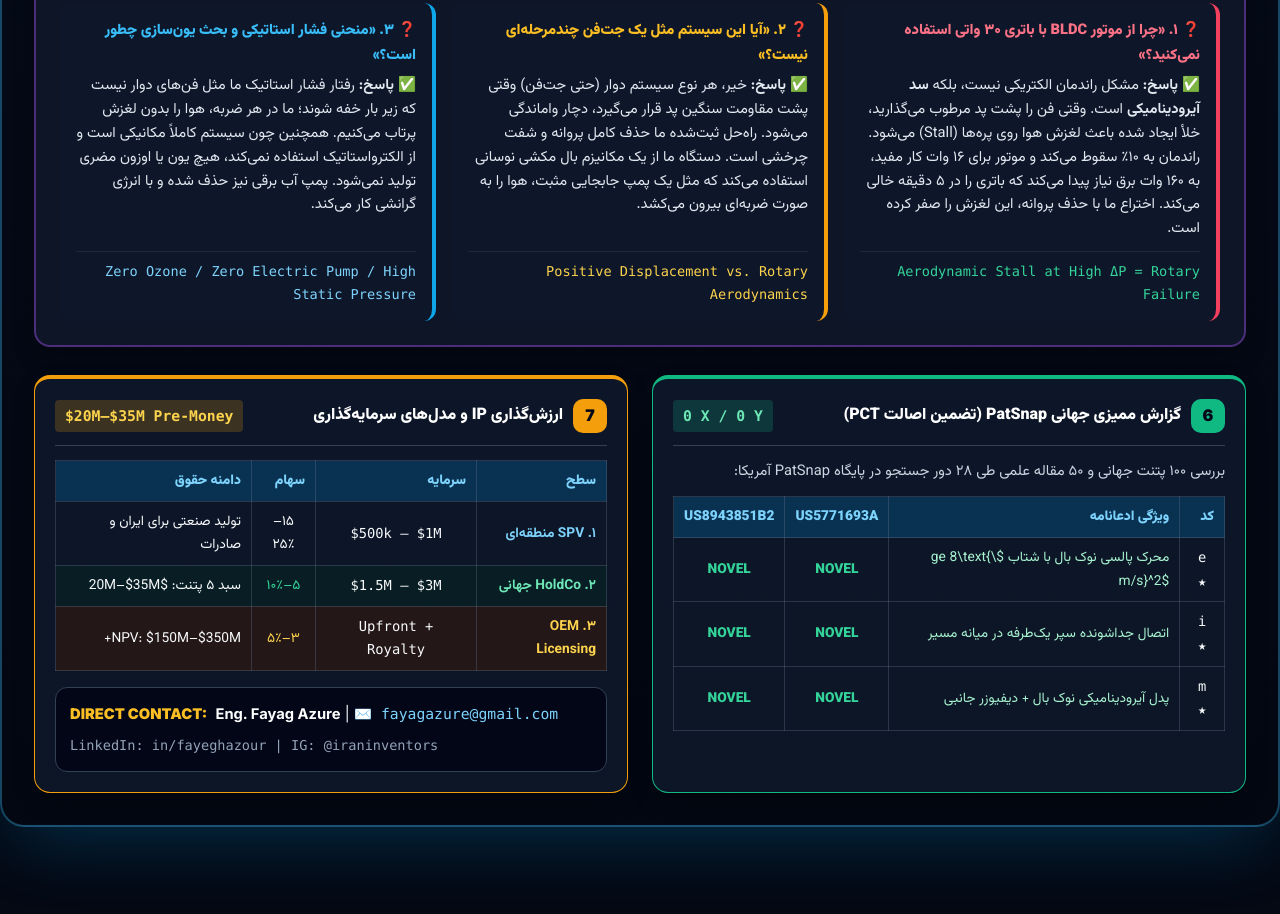
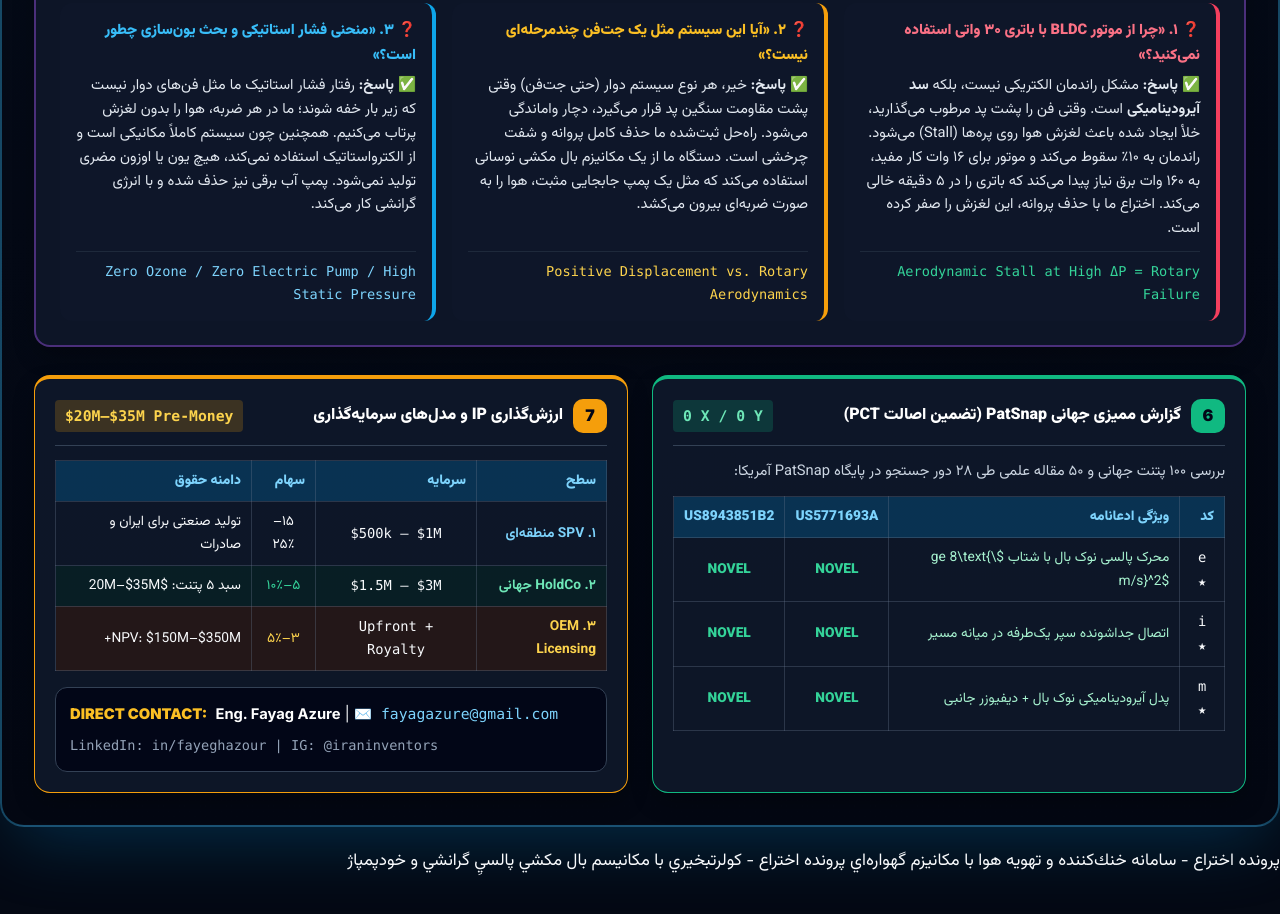
Before and after one commit to fayag/.github.io, a plain HTML site: page index.html in a window 1280 px wide. Shown: the part 4950-5864 px from the top of the page. Drawn offline with nearby package versions, Linux system fonts and the light colour scheme; animation ran at ten frames a second; a web font is replaced by a local one.

Commit message:
Update index.html

```diff
--- a/index.html
+++ b/index.html
@@ -1913,5 +1913,7 @@
       renderLab();
     };
   </script>
+<a href="https://ipm.ssaa.ir/Search-Result?page=1&DecNo=yWTxS5bM/7t0+YVHD7L6gUAJluy9OgNUJmODPQ3PoP9BpqVRSqJ6rVp/6eAQjMUg&RN=bwF/mgdE2yj4EJZnqXv0+Q==">پرونده اختراع - سامانه خنك‌كننده و تهويه هوا با مكانيزم گهواره‌اي</a>
+  <a href="https://ipm.ssaa.ir/Search-Result?page=1&DecNo=yWTxS5bM/7t0+YVHD7L6gTSZvxm59RnqtgBc3GaHOIJrh4hasBRNA8jRFV8wCWaH&RN=X67A0qtvILw/BK84OM3twg==">پرونده اختراع - كولرتبخيري با مكانيسم بال مكشي پالسيِ گرانشي و خودپمپاژ</a>
 </body>
 </html>
```
